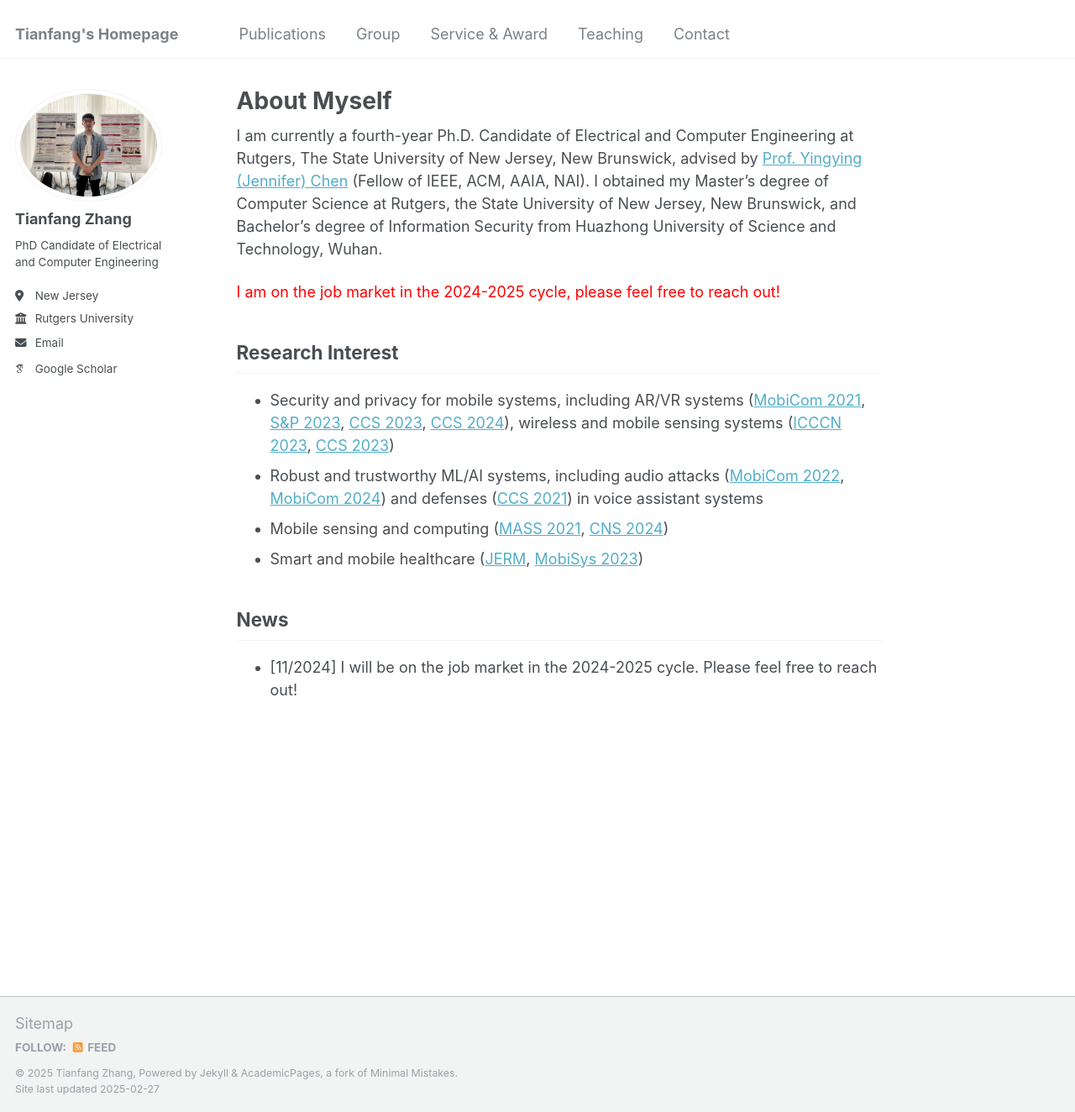
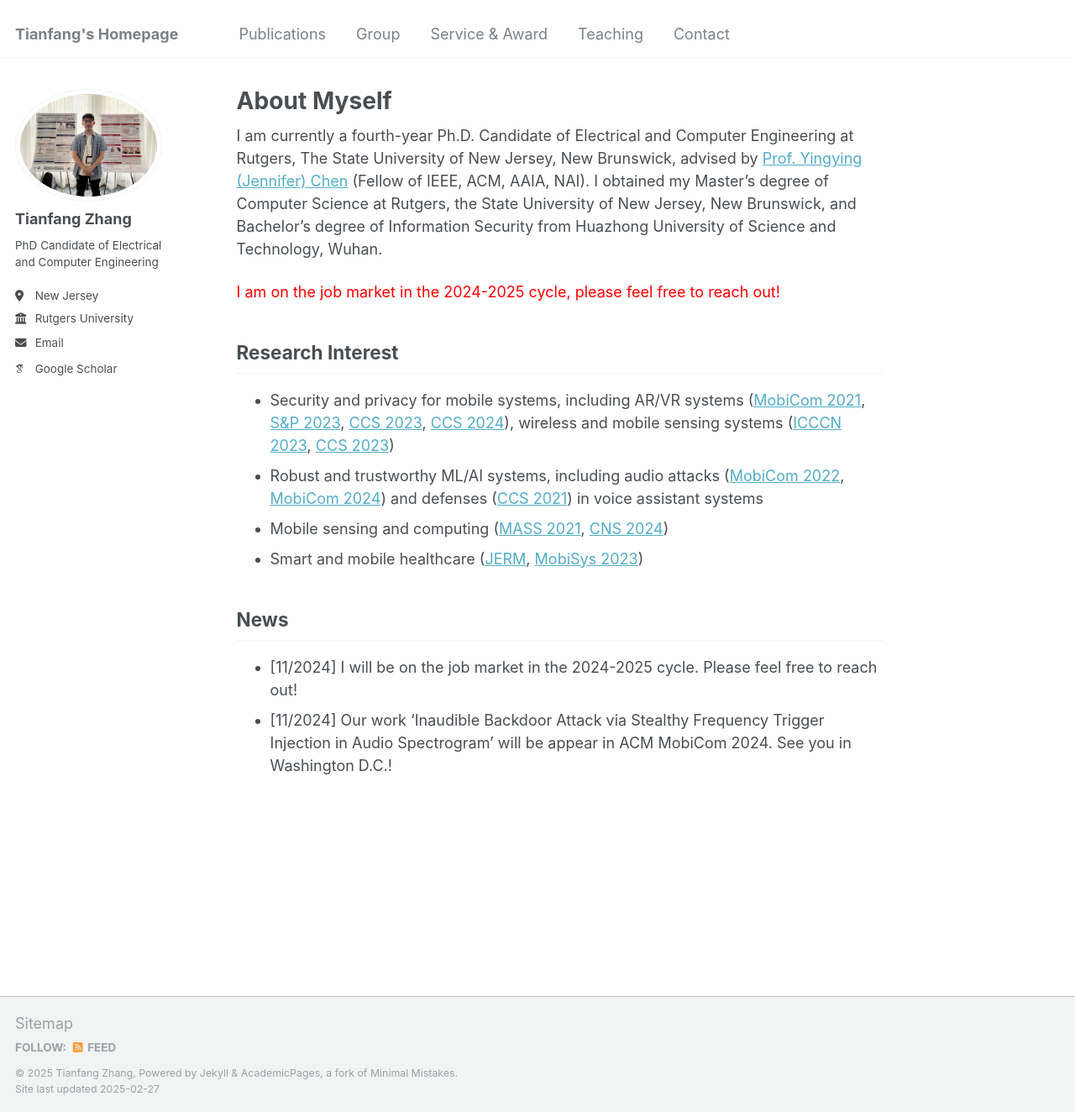
Before and after one commit to tianfang96/tianfang96.github.io, a Jekyll site: the page built from _pages/about.md, in a window 1280 px wide and 1324 px high. Shown: the whole window at 84% size. Built offline with Jekyll 4.4.1, drawn with Linux system fonts in a browser that asks for light colours; some web fonts are replaced.

Commit message:
Update about.md

```diff
--- a/_pages/about.md
+++ b/_pages/about.md
@@ -20,3 +20,4 @@ Research Interest
 News
 ----------
 - [11/2024] I will be on the job market in the 2024-2025 cycle. Please feel free to reach out!
+- [11/2024] Our work 'Inaudible Backdoor Attack via Stealthy Frequency Trigger Injection in Audio Spectrogram' will be appear in ACM MobiCom 2024. See you in Washington D.C.!
```
